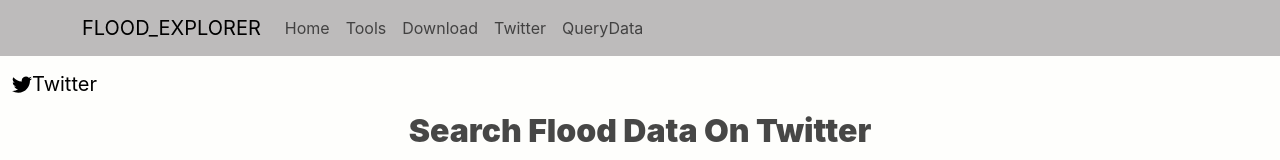
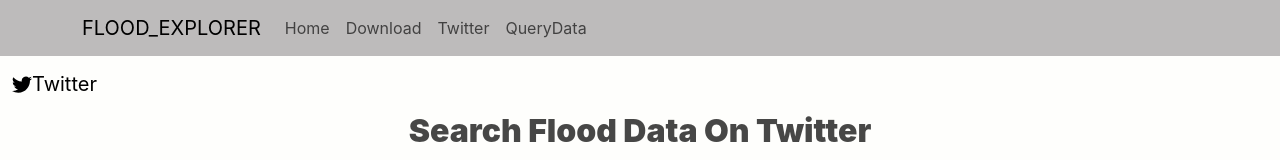
Before and after one commit to Yash282003/floodexplorer_2.1, a React (Create React App) app: page /twitter in a window 1280 px wide. Shown: the top 160 px of the page. Built offline with nearby package versions, Linux system fonts and the light colour scheme; no server answers.

Commit message:
removed tools

```diff
--- a/src/components/Navbar/Navbar.jsx
+++ b/src/components/Navbar/Navbar.jsx
@@ -71,7 +71,7 @@
               {" "}
               Home{" "}
             </Nav.Link>
-            <Nav.Link href="#link"> Tools </Nav.Link>
+
             <Nav.Link href="#link" onClick={onExportRemoteData}>
               Download
             </Nav.Link>
```
